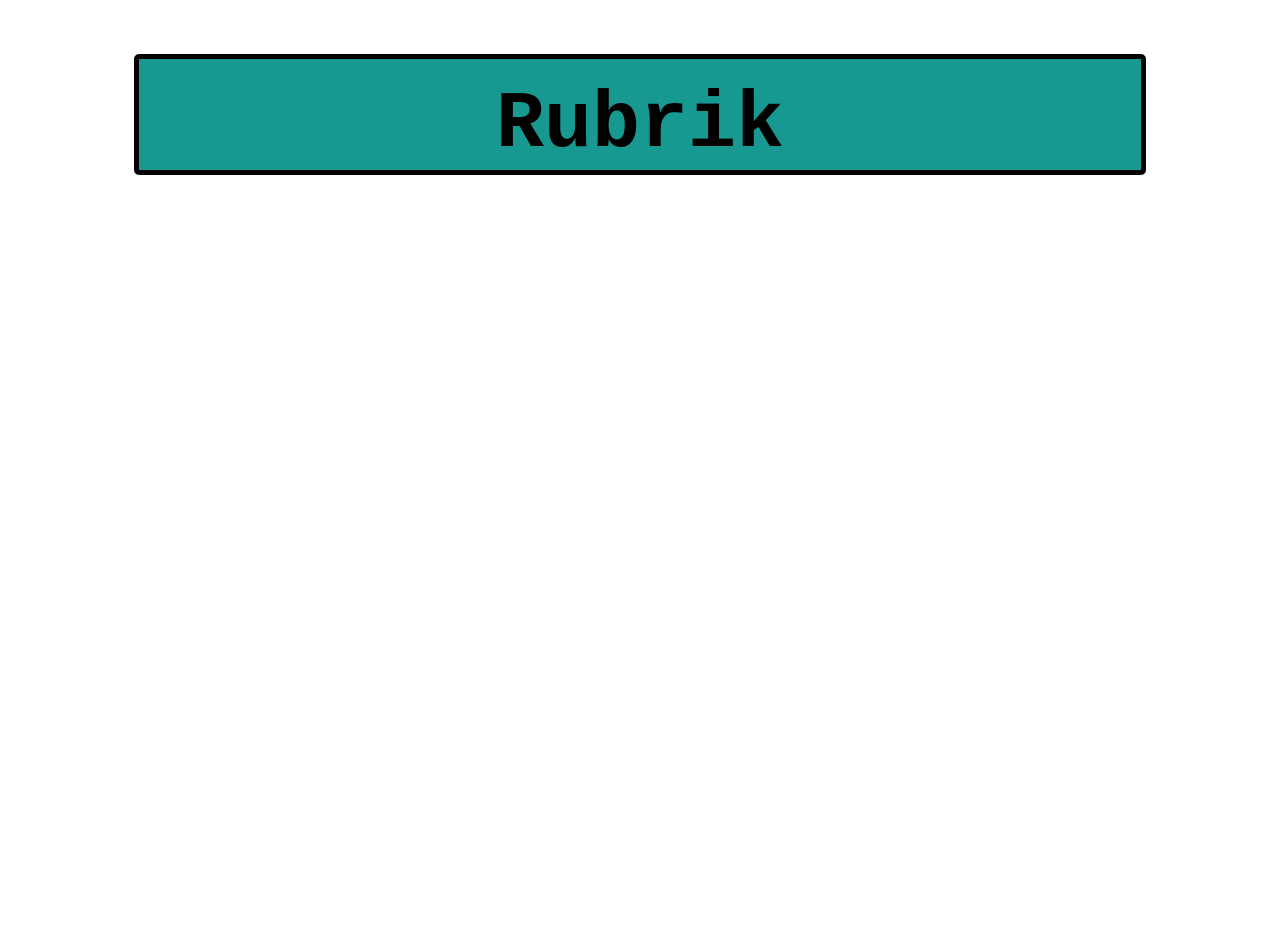
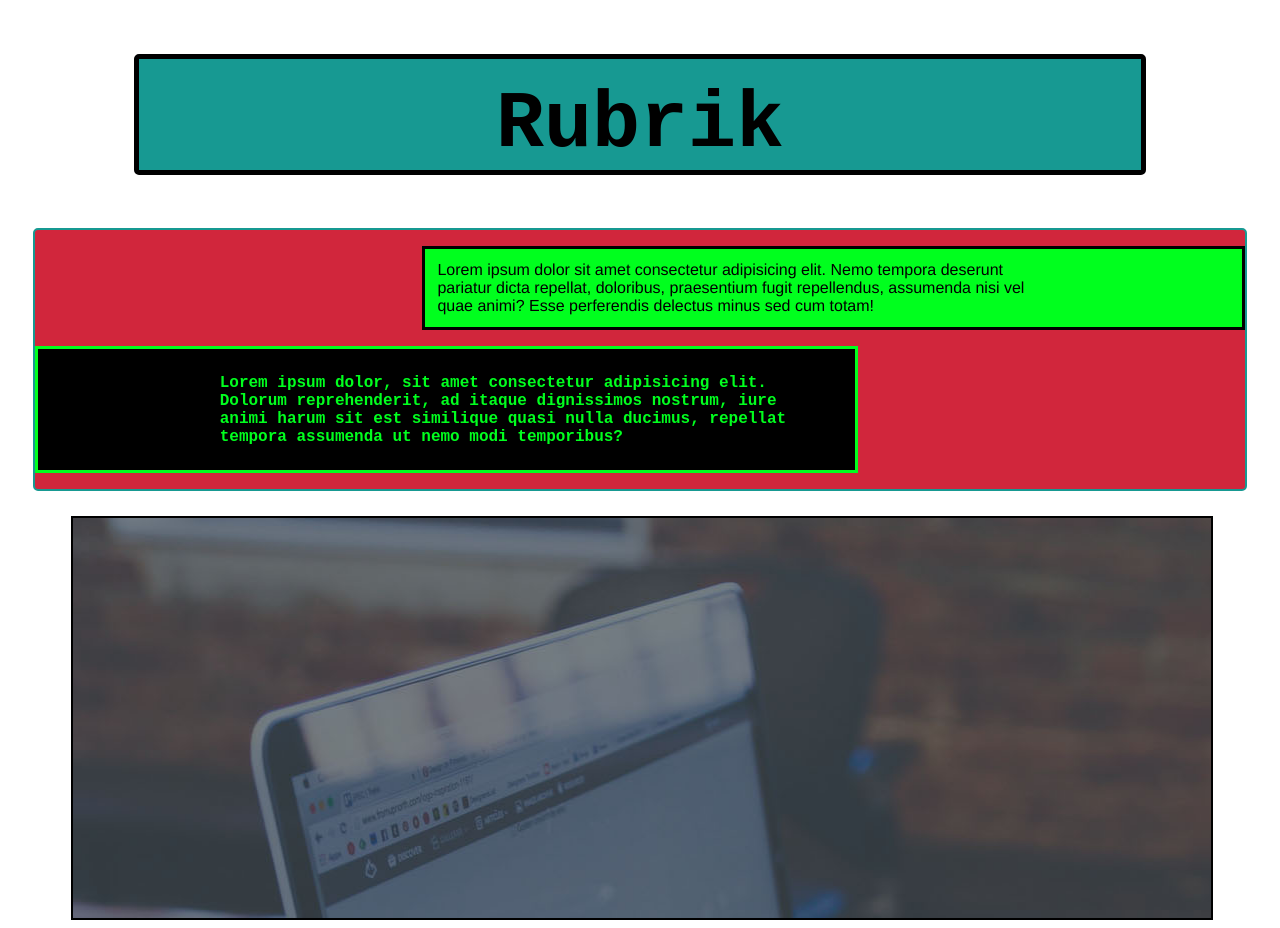
Before and after one commit to TE23E-Kokeritz-Minna/-vn_box_modell, a plain HTML site: page index.html in a window 1280 px wide. Before the commit the page ends 800 px from the top, so only its background shows below. Drawn offline with Linux system fonts and the light colour scheme.

Commit message:
boxar klar, background div initiatd

```diff
--- a/index.html
+++ b/index.html
@@ -1,12 +1,28 @@
 <!DOCTYPE html>
 <html lang="en">
+
 <head>
     <meta charset="UTF-8">
     <meta name="viewport" content="width=device-width, initial-scale=1.0">
     <link rel="stylesheet" href="style.css">
     <title>Document</title>
 </head>
+
 <body>
-    <h1 id = "rubrik"> Rubrik</h1>
+    <h1 id="rubrik"> Rubrik</h1>
+
+    <div class="röd_box">
+        <p class="black_t green_box">Lorem ipsum dolor sit amet consectetur adipisicing elit. Nemo tempora deserunt pariatur dicta repellat,
+            doloribus, praesentium fugit repellendus, assumenda nisi vel quae animi? Esse perferendis delectus minus sed
+            cum totam!</p>
+        <p class="green_t black_box">Lorem ipsum dolor, sit amet consectetur adipisicing elit. Dolorum reprehenderit, ad itaque dignissimos
+            nostrum, iure animi harum sit est similique quasi nulla ducimus, repellat tempora assumenda ut nemo modi
+            temporibus?</p>
+    </div>
+
+    <div class = "background">
+
+    </div>
 </body>
+
 </html>
--- a/style.css
+++ b/style.css
@@ -12,3 +12,48 @@
     font-size: 5em;
     font-family: 'Courier New', Courier, monospace;
 }
+
+.background{
+    height: 400px;
+    width: 90%;
+    margin-left: 5%;
+    margin-right:5%;
+    border:2px solid black;
+
+    background-image: url("./img/showcase.jpg");
+}
+
+.röd_box{
+    border: 2px #179992 solid;
+    border-radius: 5px;
+    background-color: #d1263c;
+    margin: 2%;
+
+}
+
+.green_box{
+    background-color: #00ff1e;
+    border: 3px solid black;
+    padding: 1%;
+    margin-left: 32%;
+    padding-right: 15%;
+}
+
+.black_box{
+    background-color: black;
+    border: 3px solid #00ff1e ;
+    padding: 2%;
+    margin-right: 32%;
+    padding-left: 15%;
+}
+
+.black_t{
+    font-family: 'Franklin Gothic Medium', 'Arial Narrow', Arial, sans-serif;
+    color: black;
+}
+
+.green_t{
+    font-family: 'Courier New', Courier, monospace;
+    color: #00ff1e;
+    font-weight:bold;
+}
```
